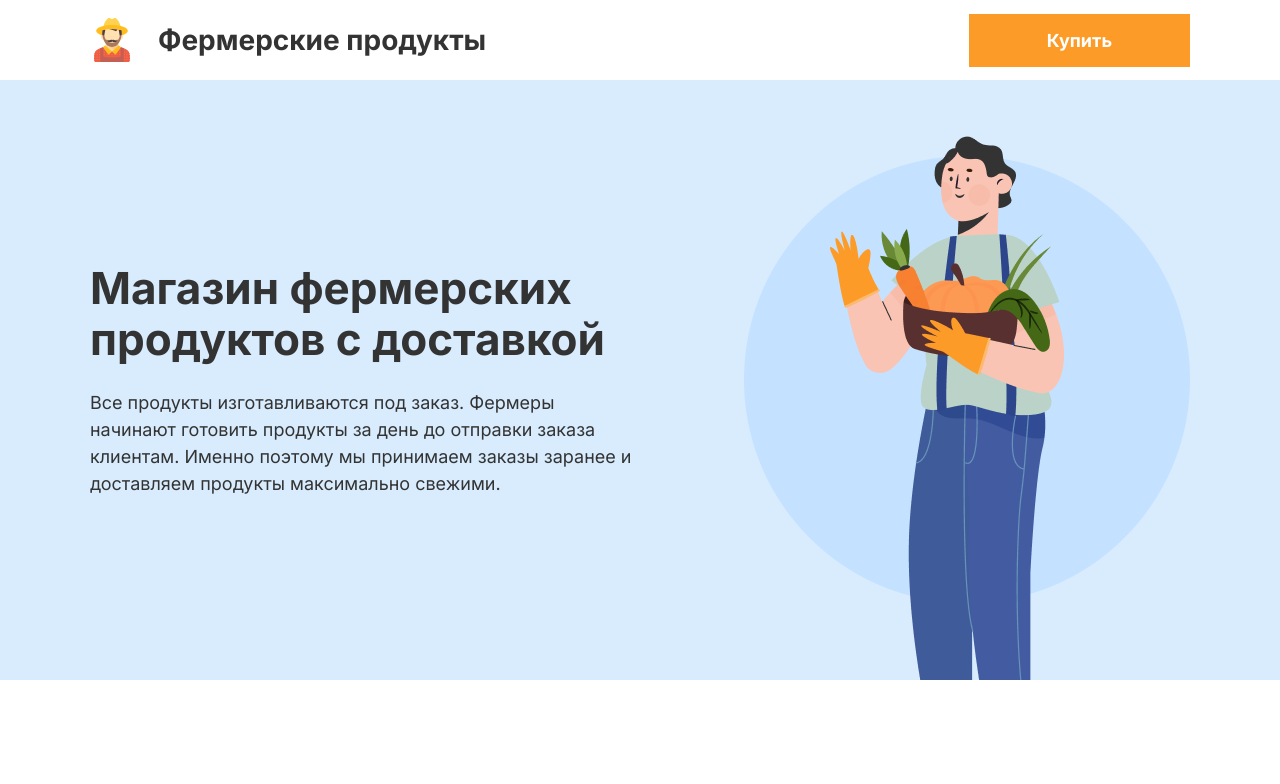
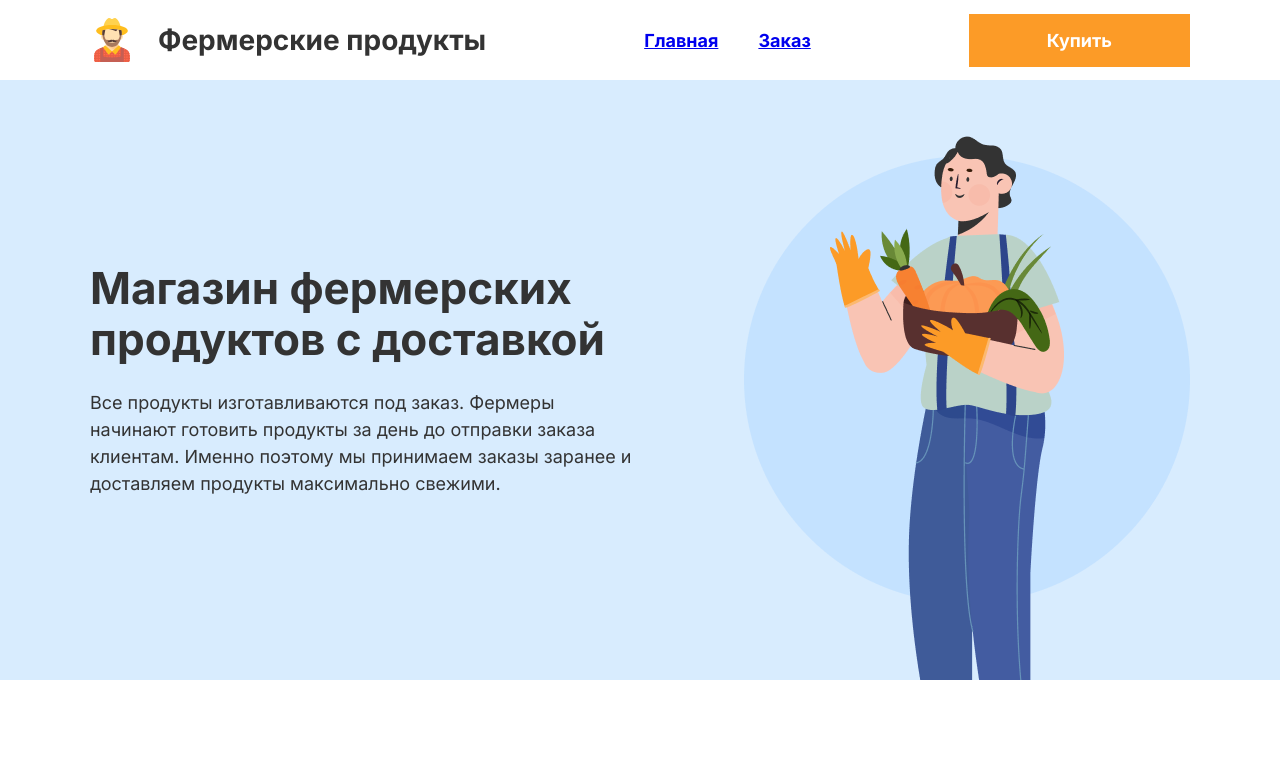
Before and after one commit to Chackmoole/farm-shop, a React (Create React App) app: page / in a window 1280 px wide. Shown: the top 784 px of the page. Built offline with nearby package versions, Linux system fonts and the light colour scheme.

Commit message:
Добавлен и настроен блок простой навигации в header

```diff
--- a/src/components/layout/header/header-styled.js
+++ b/src/components/layout/header/header-styled.js
@@ -6,3 +6,8 @@ export const StyledStyled = styled.header`
   align-items: center;
   min-height: 80px;
 `;
+
+export const StyledNav = styled.nav`
+  display: flex;
+  gap: 40px;
+`;
--- a/src/components/layout/header/header.jsx
+++ b/src/components/layout/header/header.jsx
@@ -1,13 +1,19 @@
 import { Logo } from "../../ui/logo/logo";
 import { Button } from "../../ui/button/button";
 import { PageWrapper } from "../page-wrapper/page-wrapper";
-import { StyledStyled } from "./header-styled";
+import { StyledNav, StyledStyled } from "./header-styled";
+import { Link } from "react-router";
 
 export const Header = () => {
   return (
     <PageWrapper>
       <StyledStyled>
         <Logo />
+        <StyledNav>
+          <Link to="/">Главная</Link>
+          <Link to="/order">Заказ</Link>
+        </StyledNav>
+
         <Button>Купить</Button>
       </StyledStyled>
     </PageWrapper>
```
